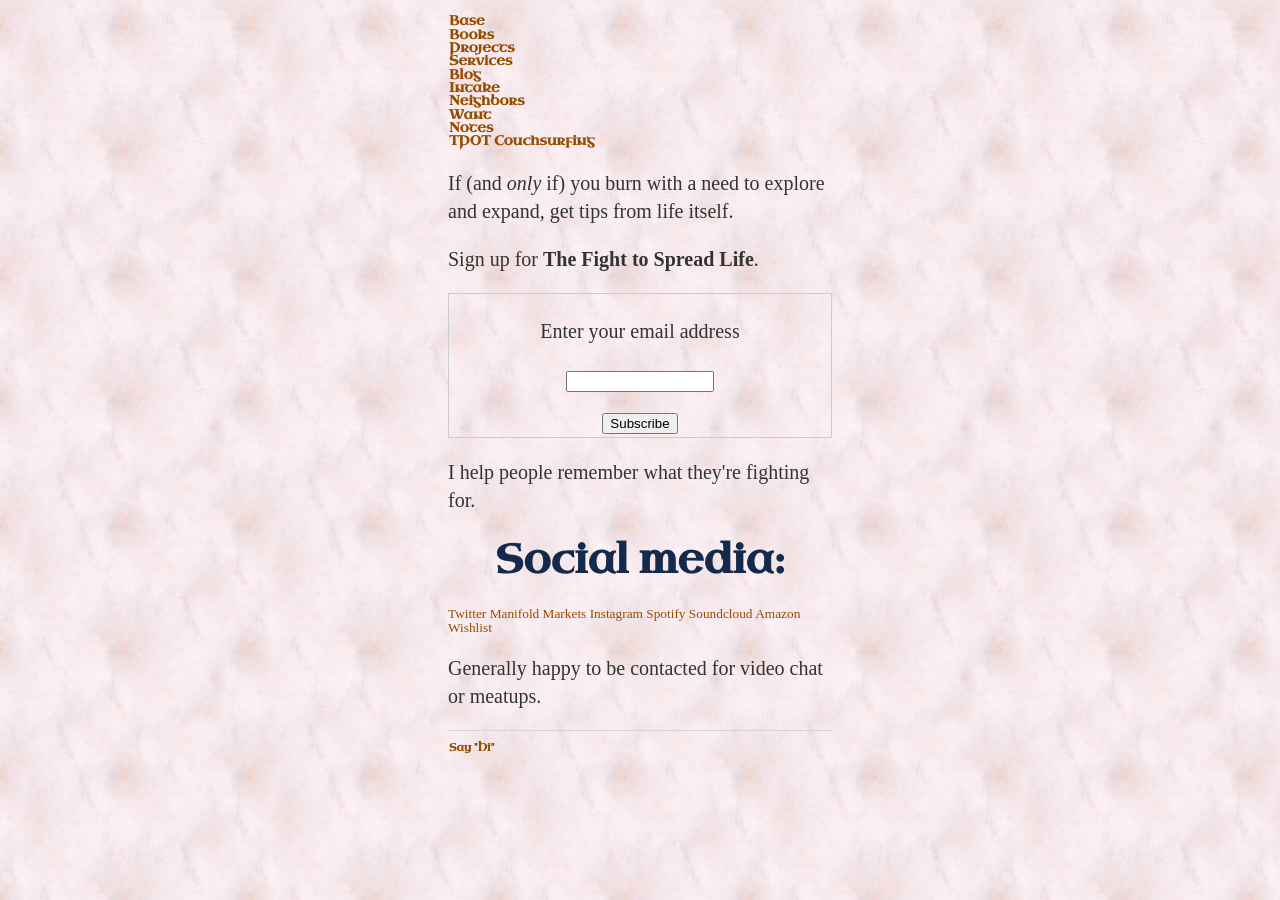
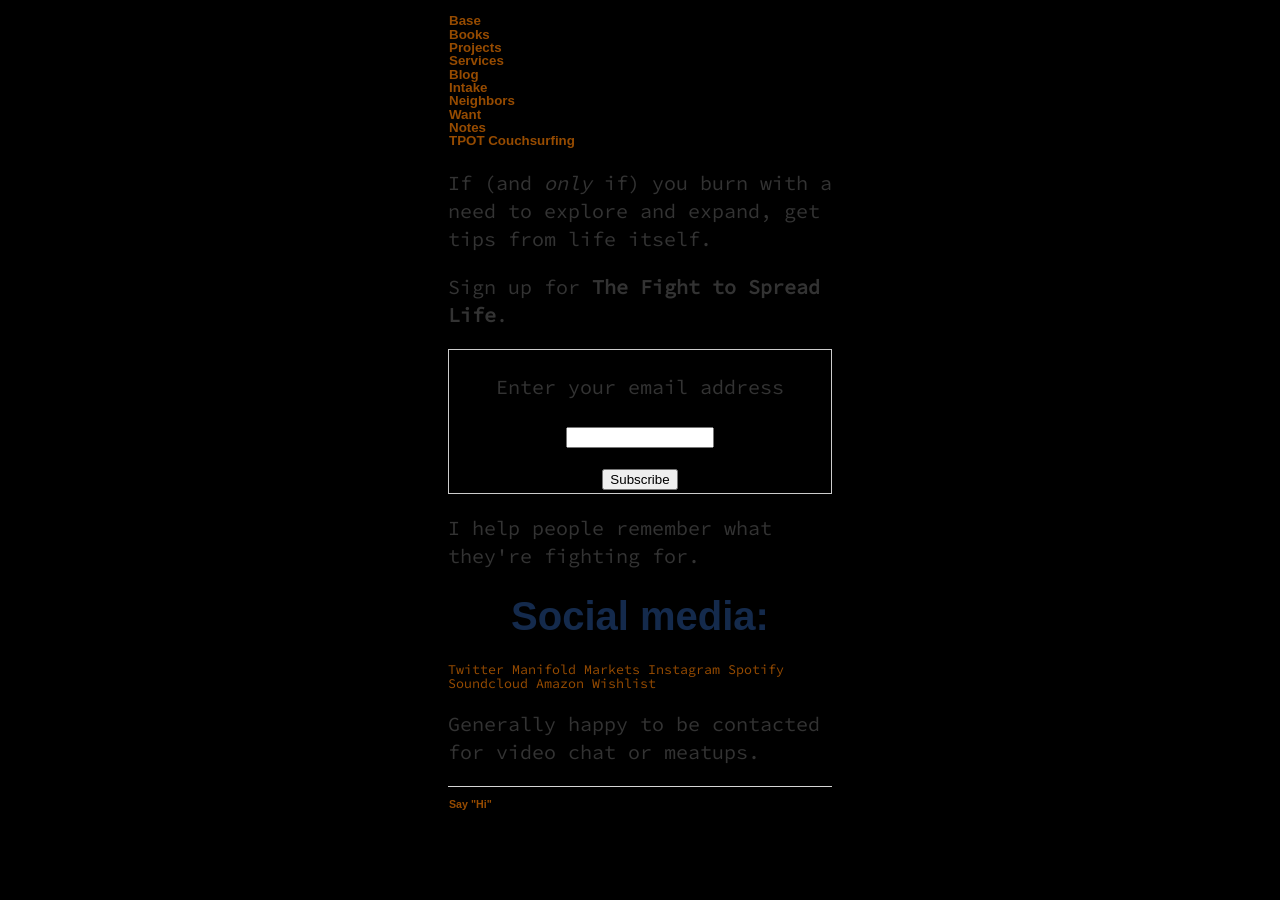
Before and after one commit to ray-dorai/ray-dorai.github.io, a Jekyll site: the page built from index.html, in a window 1280 px wide. Built offline with Jekyll 4.4.1, drawn with Linux system fonts in a browser that asks for light colours; some web fonts are replaced.

Commit message:
Update main.css

```diff
--- a/css/main.css
+++ b/css/main.css
@@ -1,21 +1,20 @@
-@import url('//fonts.googleapis.com/css2?family=Goudy+Bookletter+1911&family=Uncial+Antiqua&display=swap');
+@import url('https://fonts.googleapis.com/css2?family=M+PLUS+1+Code:wght@500&family=Source+Code+Pro&display=swap');
 
 
 body {
     margin: 0 auto;
-    font-family: 'Goudy Bookletter 1911', serif;
+    font-family: 'Source Code Pro', monospace;
     font-size: smaller;
     width: 30%;
     line-height: 1;
     color: #444;
     padding-left:0.3em;
     padding-right:0.3em;
-    background-image: url("/assets/bone_pattern.jpg");
-    background-repeat: repeat;
+    background-color: black;
 }
 
 nav ul, footer ul {
-    font-family: 'Uncial Antiqua', cursive;
+    font-family: 'M PLUS 1 Code', sans-serif;
     padding: 1px;
     list-style: none;
     font-weight: bold;
@@ -33,7 +32,7 @@ a:hover {
 }
 h1 {
     font-size: 3em;
-    font-family: 'Uncial Antiqua', cursive;
+    font-family: 'M PLUS 1 Code', sans-serif;
     text-align: center;
     max-width: 50vw;
     color: #142a4c;
```
